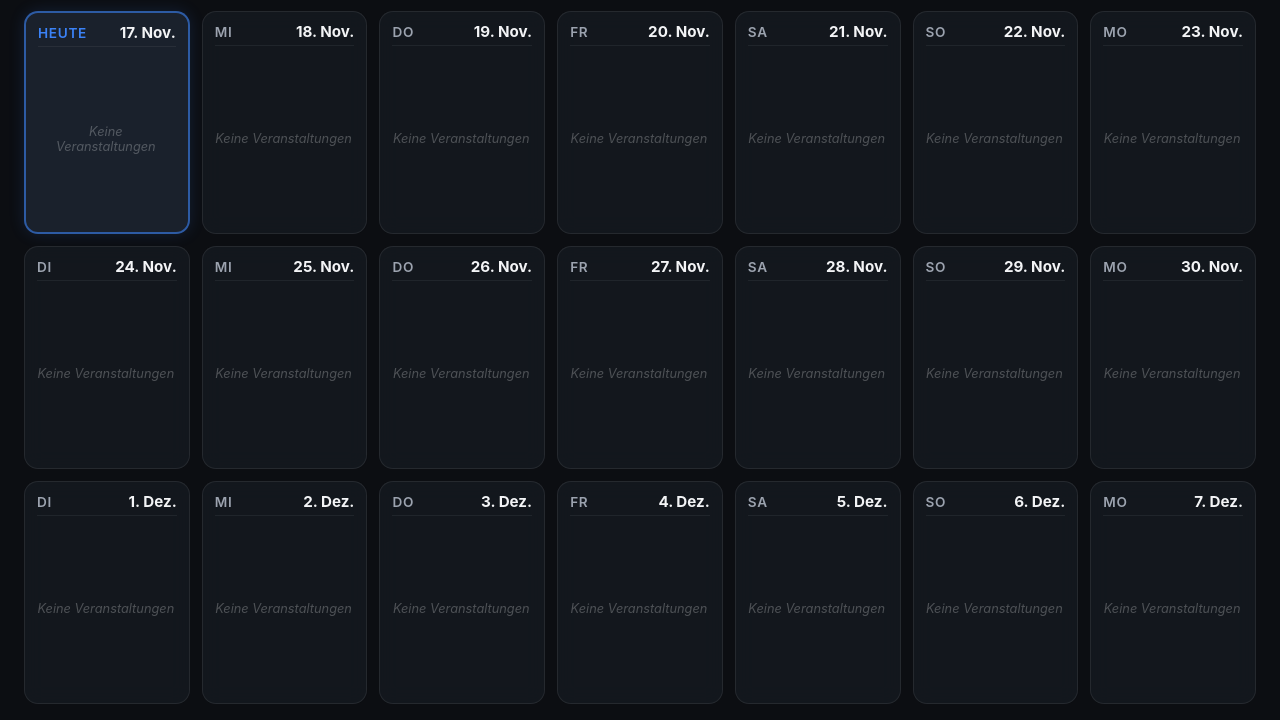
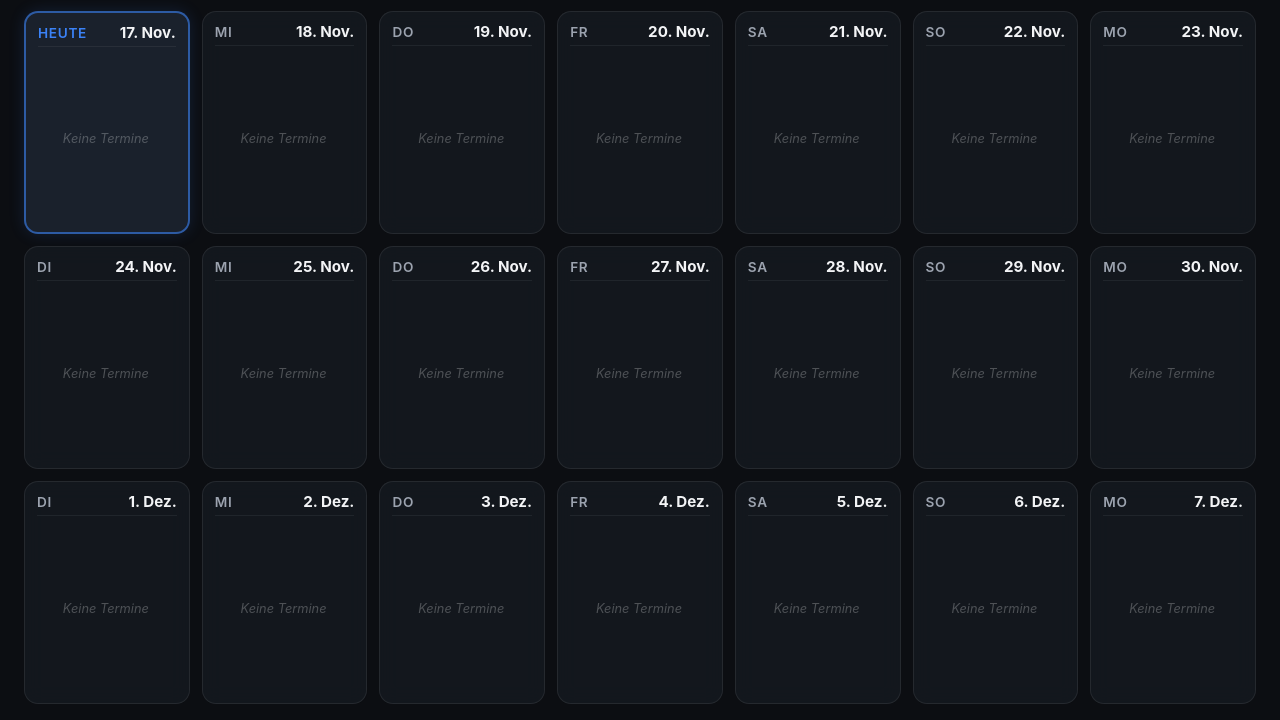
Before and after one commit to StadtpolizeiChur/Anlaesse-Uebersicht, a plain HTML site: page Kalender 3 Zeilen/index.html in a window 1280 px wide. Shown: the part 80-800 px from the top of the page. Drawn offline with Linux system fonts and the light colour scheme; no server answers.

```diff
--- a/Kalender 3 Zeilen/index.html
+++ b/Kalender 3 Zeilen/index.html
@@ -350,7 +350,7 @@
                 });
 
                 if (matchingEvents.length === 0) {
-                    dayEventsList.innerHTML = `<div class="no-events">Keine Veranstaltungen</div>`;
+                    dayEventsList.innerHTML = `<div class="no-events">Keine Termine</div>`;
                 } else {
                     matchingEvents.forEach(ev => {
                         const pill = document.createElement('div');
```
